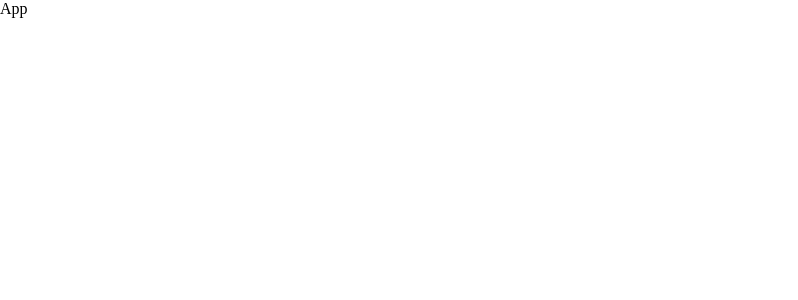
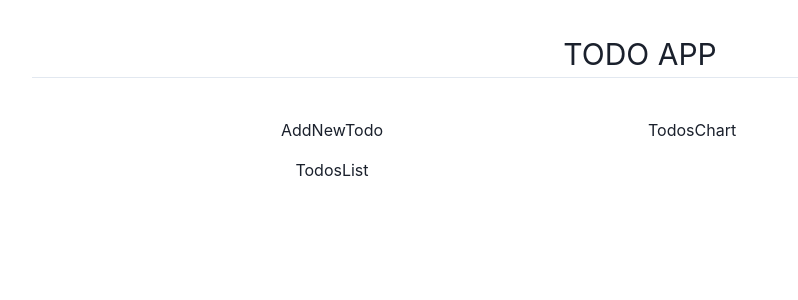
Before and after one commit to POURNASIRI/Chakra-Todo_app, a React (Vite) app: page / in a window 1280 px wide. Shown: the top 300 px of the page, without its empty margins (0-798 px from the left). Built offline with nearby package versions, Linux system fonts and the light colour scheme.

Commit message:
create components

```diff
--- a/src/App.jsx
+++ b/src/App.jsx
@@ -1,7 +1,32 @@
-import React from 'react'
+import "./App.css";
 
-export default function App() {
+import { Box, Text } from "@chakra-ui/react";
+import AddNewTodo from "./components/AddNewTodo";
+import TodosList from "./components/TodosList";
+import TodosChart from "./components/TodosChart";
+
+
+
+
+function App() {
+
+
+
   return (
-    <div>App</div>
+    <Box minH={"100vh"} >
+          <Text fontSize={'3xl'} borderBottom={"1px"}
+    borderColor={"gray.200"} >TODO APP</Text>
+        <Box display={"flex"}  gap={4} pt={10}>
+          <Box display={"flex"} flexDir={"column"} gap={4}flex={1} >
+            <AddNewTodo/>
+            <TodosList/>
+          </Box>
+          <Box display={"flex"} flex={1}>
+            <TodosChart/>
+          </Box>
+        </Box>
+    </Box>
   )
 }
+
+export default App;
--- /dev/null
+++ b/src/components/AddNewTodo.jsx
@@ -0,0 +1,7 @@
+import React from 'react'
+
+export default function AddNewTodo() {
+  return (
+    <div>AddNewTodo</div>
+  )
+}
--- /dev/null
+++ b/src/components/TodosChart.jsx
@@ -0,0 +1,7 @@
+import React from 'react'
+
+export default function TodosChart() {
+  return (
+    <div>TodosChart</div>
+  )
+}
--- /dev/null
+++ b/src/components/TodosList.jsx
@@ -0,0 +1,7 @@
+import React from 'react'
+
+export default function TodosList() {
+  return (
+    <div>TodosList</div>
+  )
+}
--- a/src/main.jsx
+++ b/src/main.jsx
@@ -2,9 +2,11 @@ import React from 'react'
 import ReactDOM from 'react-dom/client'
 import App from './App.jsx'
 import './index.css'
+import { ChakraProvider } from '@chakra-ui/react'
 ReactDOM.createRoot(document.getElementById('root')).render(
   <React.StrictMode>
-
-        <App />
+    <ChakraProvider>
+          <App />
+      </ChakraProvider>
   </React.StrictMode>,
 )
```
